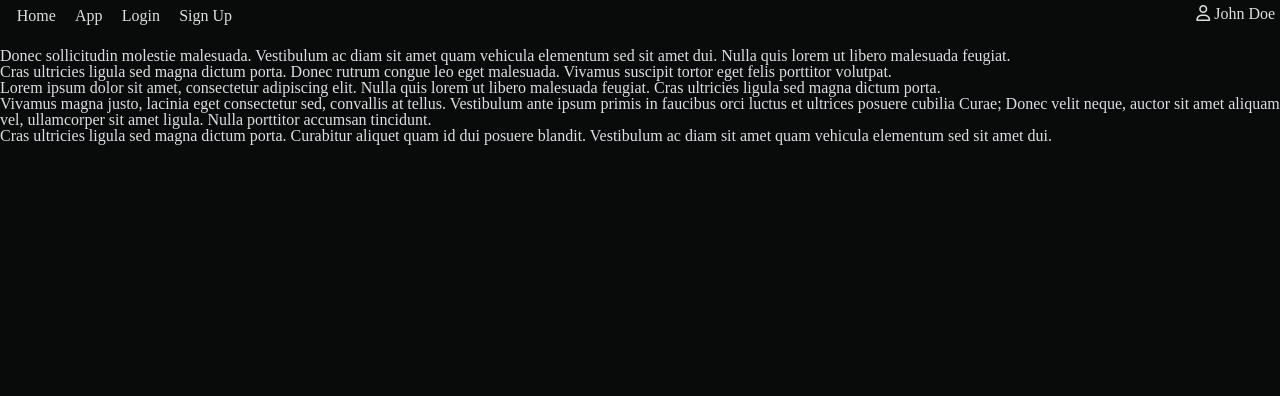
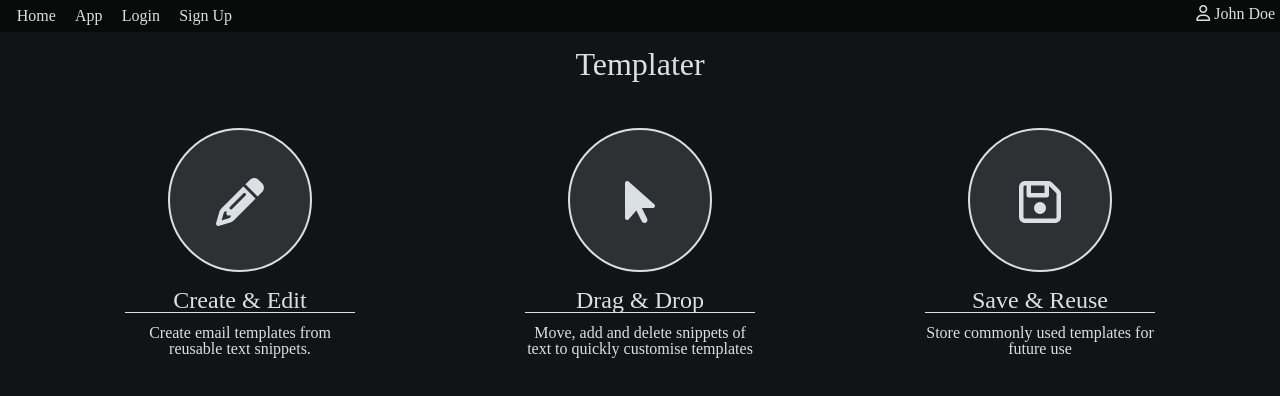
Before and after one commit to lucas-j-k/React-Drag-and-Drop-Templater, a React (Create React App) app: page / in a window 1280 px wide. Shown: the top 396 px of the page. Built offline with nearby package versions, Linux system fonts and the light colour scheme.

Commit message:
Added markup and styling for homepage

```diff
--- a/src/components/homepage.js
+++ b/src/components/homepage.js
@@ -11,12 +11,39 @@ class Homepage extends Component {
 
   render() {
     return (
-      <div>
-        <p>Donec sollicitudin molestie malesuada. Vestibulum ac diam sit amet quam vehicula elementum sed sit amet dui. Nulla quis lorem ut libero malesuada feugiat.</p>
-        <p>Cras ultricies ligula sed magna dictum porta. Donec rutrum congue leo eget malesuada. Vivamus suscipit tortor eget felis porttitor volutpat.</p>
-        <p>Lorem ipsum dolor sit amet, consectetur adipiscing elit. Nulla quis lorem ut libero malesuada feugiat. Cras ultricies ligula sed magna dictum porta.</p>
-        <p>Vivamus magna justo, lacinia eget consectetur sed, convallis at tellus. Vestibulum ante ipsum primis in faucibus orci luctus et ultrices posuere cubilia Curae; Donec velit neque, auctor sit amet aliquam vel, ullamcorper sit amet ligula. Nulla porttitor accumsan tincidunt.</p>
-        <p>Cras ultricies ligula sed magna dictum porta. Curabitur aliquet quam id dui posuere blandit. Vestibulum ac diam sit amet quam vehicula elementum sed sit amet dui.</p>
+      <div className="homepage">
+        <h1 className="homepage__title">Templater</h1>
+        <div className="homepage__wrapper">
+          <section className="homepage-section">
+            <div className="homepage-section__icon-wrapper">
+              <i className="fa fa-pencil homepage-section__icon" aria-hidden="true"></i>
+            </div>
+            <h2 className="homepage-section__heading">Create & Edit</h2>
+            <div className="homepage-section__text">
+              <p className="homepage-section__para">Create email templates from reusable text snippets.</p>
+            </div>
+          </section>
+
+          <section className="homepage-section">
+            <div className="homepage-section__icon-wrapper">
+              <i className="fa fa-mouse-pointer homepage-section__icon" aria-hidden="true"></i>
+            </div>
+            <h2 className="homepage-section__heading">Drag & Drop</h2>
+            <div className="homepage-section__text">
+              <p className="homepage-section__para">Move, add and delete snippets of text to quickly customise templates</p>
+            </div>
+          </section>
+
+          <section className="homepage-section">
+            <div className="homepage-section__icon-wrapper">
+              <i className="fa fa-floppy-o homepage-section__icon" aria-hidden="true"></i>
+            </div>
+            <h2 className="homepage-section__heading">Save & Reuse</h2>
+            <div className="homepage-section__text">
+              <p className="homepage-section__para">Store commonly used templates for future use</p>
+            </div>
+          </section>
+          </div>
       </div>
     )
   }
--- a/src/index.css
+++ b/src/index.css
@@ -21,7 +21,8 @@ body {
   margin: 0;
   padding: 0;
   width:100%;
-  background-color: #090A0A;
+  /* background-color: #090A0A; */
+  background-color: #111414;
 }
 
 .button {
@@ -98,7 +99,7 @@ body {
   display:flex;
   justify-content: space-between;
   padding:0.3em;
-  margin-bottom: 1em;
+  background-color: #090A0A;
 }
 
 .header-bar__nav {
@@ -211,7 +212,7 @@ body {
 
 .control-bar {
   width:100%;
-  padding:0.3em;
+  padding:0.5em 0.25em;
 }
 
 .control-bar__button-tray {
@@ -237,6 +238,7 @@ body {
   width:30%;
   height: 450px;
   overflow-y: scroll;
+  background-color: #090A0A;
 }
 
 .template-tray__list {
@@ -391,10 +393,67 @@ form {
 }
 
 
+/* =========================== */
+/* HOMEPAGE */
+/* =========================== */
+
+.homepage__wrapper {
+  display: flex;
+  justify-content: space-evenly;
+}
+
+.homepage__title {
+  font-size: 2em;
+  text-align: center;
+  padding: 0.5em 0;
+}
+
+
+.homepage-section {
+  width:25%;
+  padding:1em;
+}
+
+.homepage-section__icon-wrapper {
+  text-align: center;
+  padding:1em;
+}
+
+.homepage-section__icon {
+  font-size:3em;
+  height:3em;
+  width:3em;
+  line-height: 3em;
+  border:2px solid #DBE0E4;
+  border-radius:50%;
+  text-align: center;
+  background-color: #2d3133;
+}
+
+.homepage-section__heading {
+  font-size: 1.5em;
+  text-align: center;
+  border-bottom: 1px solid #DBE0E4;
+  width:80%;
+  margin:0 auto;
+  margin-bottom:0.5em;
+}
+
+.homepage-section__text {
+
+}
+
+.homepage-section__para {
+  text-align: center;
+  width:80%;
+  margin:0 auto;
+}
+
 
 /* =========================== */
 /* DRAG AND DROP */
 /* =========================== */
+
 
 .gu-mirror {
   display:none;
```
